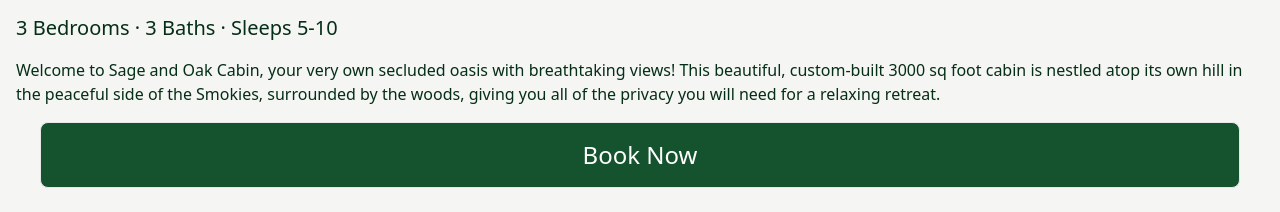
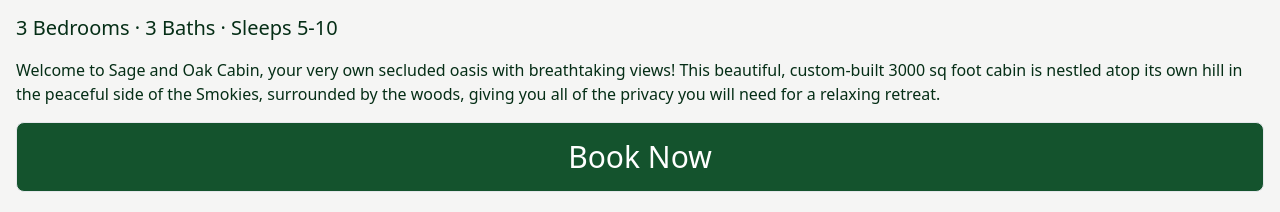
Before and after one commit to Ozzy-codes/React_S.A.O, a React (Create React App) app: page / in a window 1280 px wide. Shown: the part 1334-1546 px from the top of the page. Built offline with nearby package versions, Linux system fonts and the light colour scheme.

Commit message:
add Link components pointing to BookingPage
Opted to keep Button components for their reusable stylying

```diff
--- a/src/components/MobileHeader.js
+++ b/src/components/MobileHeader.js
@@ -71,11 +71,16 @@ function MobileHeader({ header, navLinks }) {
           id="drawer_div"
           className="px-4 h-[100dvh] pt-[8rem] bg-gray-100 flex flex-col justify-evenly text-center transition duration-1000 ">
           {renderedLinks}
-          <Button
-            soft_corners
-            className="text-3xl border-4 mb-4">
-            Book Now
-          </Button>
+          <Link
+            to={"booking"}
+            className="mx-4"
+            onClick={handleClick}>
+            <Button
+              soft_corners
+              className="w-full text-3xl py-4">
+              Book Now
+            </Button>
+          </Link>
         </div>
       </div>
     </div>
--- a/src/pages/HomePage.jsx
+++ b/src/pages/HomePage.jsx
@@ -1,6 +1,7 @@
 // import { useEffect } from "react"
 import FeatureAccordion from "../components/FeatureAccordion"
 import Button from "../components/Button"
+import { Link } from "react-router-dom"
 
 export default function HomePage() {
   // useEffect(() => {
@@ -38,11 +39,15 @@ export default function HomePage() {
         of the Smokies, surrounded by the woods, giving you all of the
         privacy you will need for a relaxing retreat.
       </p>
-      <Button
-        soft_corners
-        className="mx-10 text-2xl py-4">
-        Book Now
-      </Button>
+      <Link
+        to={"booking"}
+        className="mx-4">
+        <Button
+          soft_corners
+          className="w-full text-3xl py-4">
+          Book Now
+        </Button>
+      </Link>
       <FeatureAccordion />
       <p className="m-4">
         Blending rustic and modern elements, you will surely feel that
```
